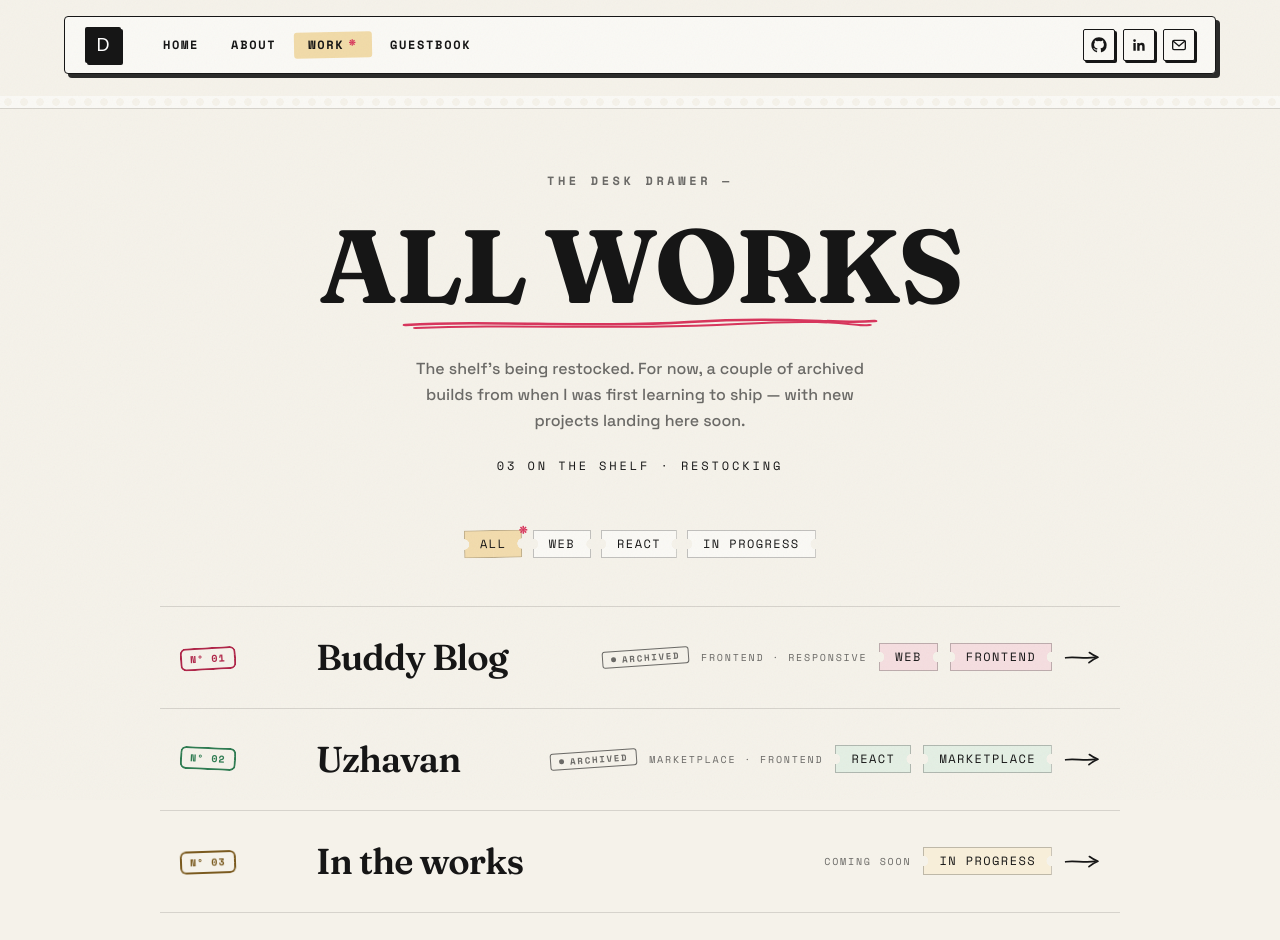
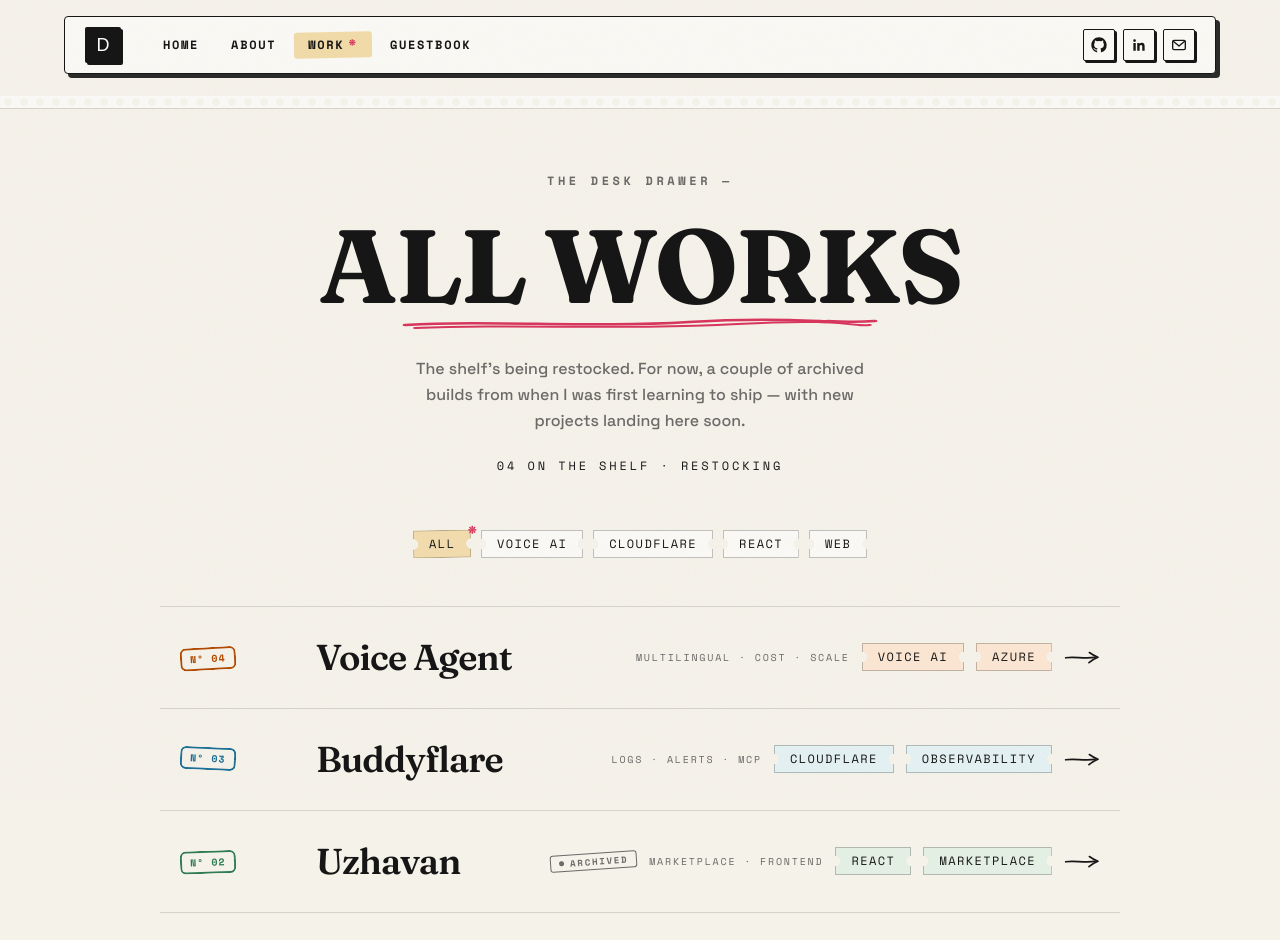
Before and after one commit to Dinesh-3018/portfolio-v2, a Next.js app: page /work in a window 1280 px wide. Shown: the top 940 px of the page. Built offline with nearby package versions, Linux system fonts and the light colour scheme; no server answers; a web font is replaced by a local one.

Commit message:
[UI] Updated content on work and about

```diff
--- a/package.json
+++ b/package.json
@@ -9,7 +9,8 @@
     "dev": "next dev",
     "build": "next build",
     "start": "next start",
-    "lint": "eslint"
+    "lint": "eslint",
+    "test": "node --test src/**/*.test.mjs"
   },
   "dependencies": {
     "@upstash/redis": "^1.38.0",
--- a/src/components/about/StackSection.tsx
+++ b/src/components/about/StackSection.tsx
@@ -35,7 +35,7 @@ export function StackSection() {
               key={group.label}
               className="flex flex-col gap-3 sm:flex-row sm:items-start sm:gap-6"
             >
-              <dt className="w-28 flex-shrink-0 pt-0.5">
+              <dt className="w-full flex-shrink-0 pt-0.5 sm:w-52">
                 <StampBadge size="sm" tone={ACCENT_INK[accent]} rotate={-2}>
                   {group.label}
                 </StampBadge>
--- a/src/components/work/WorkLedger.tsx
+++ b/src/components/work/WorkLedger.tsx
@@ -1,6 +1,7 @@
 "use client";
 
 import { useEffect, useMemo, useRef, useState, useSyncExternalStore } from "react";
+import { sortProjectsNewestFirst } from "@/data/projects";
 import type { Project } from "@/data/types";
 import { useReveal } from "@/lib/useReveal";
 import FilterChips from "./FilterChips";
@@ -117,7 +118,7 @@ export interface WorkLedgerProps {
  * toggles the [hidden] attribute, so it's purely render-level.
  */
 export function WorkLedger({ projects }: WorkLedgerProps) {
-  const ordered = useMemo(() => [...projects].sort((a, b) => a.order - b.order), [projects]);
+  const ordered = useMemo(() => sortProjectsNewestFirst(projects), [projects]);
   const chips = useMemo(() => {
     const list: string[] = ["ALL"];
     for (const project of ordered) {
--- a/src/data/projects.ts
+++ b/src/data/projects.ts
@@ -85,41 +85,93 @@ export const projects: Project[] = [
     ],
   },
   {
-    slug: "in-the-works",
+    slug: "buddyflare",
     order: 3,
-    title: "In the works",
-    tagline: "A new build is taking shape here — the full case file lands soon.",
-    cardBlurb: "Reserved for something I'm building right now. Real screenshots and the write-up drop in shortly.",
-    tags: ["IN PROGRESS"],
-    accent: "yellow",
+    title: "Buddyflare",
+    tagline: "Open-source logs and alerts that run inside your own Cloudflare account — with a closed beta planned for the end of September 2026.",
+    cardBlurb: "A self-hosted observability stack for realtime logs, searchable history, alerts, and agent-readable production context.",
+    tags: ["CLOUDFLARE", "OBSERVABILITY", "BETA SEP 2026"],
+    accent: "blue",
     archived: false,
-    cover: { src: "/images/projects/placeholder.svg", alt: "In the works — a placeholder for an upcoming project" },
+    featured: true,
+    cover: { src: "/images/projects/buddyflare.png", alt: "Buddyflare — Cloudflare-native logs and alerts" },
     gallery: [
-      { src: "/images/projects/placeholder.svg", alt: "In the works — a placeholder for an upcoming project" },
+      { src: "/images/projects/buddyflare.png", alt: "Buddyflare — Cloudflare-native logs and alerts" },
     ],
     meta: {
-      role: "Solo build",
-      platform: "TBA",
-      focus: "Coming soon",
+      role: "Creator · Solo build",
+      platform: "Cloudflare Workers · Durable Objects",
+      focus: "Logs · Alerts · MCP",
+      live: { label: "VISIT SITE", href: "https://buddy-clouds-site.dineshg3018.workers.dev/" },
     },
     problem: [
-      "This slot is a placeholder. There's a project in progress that I'll write up properly here — the problem it solves, how I approached it, and what shipped.",
+      "Cloudflare's built-in Worker logs are useful for recent debugging, but small teams still need alerting, longer history, and one place to inspect production signals across their apps.",
+      "Traditional observability platforms can introduce another vendor, another server, and a bill that grows with data volume. I wanted the useful parts of that stack to live in the same Cloudflare account as the applications it watches.",
     ],
     approach: [
-      "Details are on the way. Check back soon for the real screenshots and the full story behind this build.",
+      "I built Buddyflare as an open-source, serverless observability stack on Cloudflare Workers, Durable Objects, D1, R2, and Queues. Logs stream to the dashboard in realtime and archive into the owner's own infrastructure.",
+      "The product stays deliberately focused: searchable logs, practical alert channels, visible usage costs, and an MCP server that lets coding agents inspect production context without putting another hosted vendor in the middle.",
     ],
     built: [
-      "Full write-up coming soon.",
+      "Realtime live tail with searchable log history stored in the user's Cloudflare account.",
+      "Alert delivery to Slack, Discord, Telegram, email, webhooks, PagerDuty, and Opsgenie.",
+      "OpenTelemetry, Loki JSON, Vercel drain, and native JSON ingestion paths.",
+      "A built-in MCP server for scoped, agent-readable production logs.",
     ],
     changed: [
-      "Watch this space.",
+      "Turns the missing alerting and longer-term memory around Workers logs into a deployable product.",
+      "Keeps ownership, infrastructure, and metered usage inside the user's Cloudflare account.",
+      "Closed beta is planned for the end of September 2026.",
+    ],
+  },
+  {
+    slug: "voice-agent",
+    order: 4,
+    title: "Voice Agent",
+    tagline: "An in-progress multilingual voice agent exploring lower-cost conversations with room for higher concurrency.",
+    cardBlurb: "An Azure-based voice experiment focused on making multilingual agents less expensive to run and easier to scale.",
+    tags: ["VOICE AI", "AZURE", "IN PROGRESS"],
+    accent: "orange",
+    archived: false,
+    featured: true,
+    cover: { src: "/images/projects/placeholder.svg", alt: "Voice Agent — multilingual voice AI project under construction" },
+    gallery: [
+      { src: "/images/projects/placeholder.svg", alt: "Voice Agent — multilingual voice AI project under construction" },
+    ],
+    meta: {
+      role: "Solo R&D",
+      platform: "Azure AI · Realtime voice",
+      focus: "Multilingual · Cost · Scale",
+    },
+    problem: [
+      "Multilingual voice agents become expensive quickly, especially when every live conversation holds realtime speech and model capacity. Concurrency limits can become a product constraint before the experience is ready to scale.",
+      "I'm exploring whether the voice pipeline can be broken into more efficient pieces so each conversation costs less while the system supports more simultaneous sessions.",
+    ],
+    approach: [
+      "The project experiments with Azure speech and language models, measuring where latency, model usage, and session limits accumulate across a multilingual conversation.",
+      "The goal is a practical architecture that routes each part of the voice loop deliberately instead of paying the highest realtime cost for every stage. The implementation is still under construction, so results will be documented as they become repeatable.",
+    ],
+    built: [
+      "An evolving Azure-based pipeline for multilingual voice conversations.",
+      "Cost and concurrency experiments across the realtime voice loop.",
+      "A project structure ready to document benchmarks and trade-offs as the build matures.",
+    ],
+    changed: [
+      "Still under construction — no public demo or repository yet.",
+      "The current focus is proving a lower-cost path to multilingual voice at higher concurrency.",
     ],
   },
 ];
 
 export const featuredProjects: Project[] = projects
-  .filter((p) => p.featured)
+  .filter((p) => p.featured && !p.archived)
   .sort((a, b) => a.order - b.order);
+
+export function sortProjectsNewestFirst<T extends Pick<Project, "order">>(
+  collection: readonly T[]
+): T[] {
+  return [...collection].sort((a, b) => b.order - a.order);
+}
 
 export function getProject(slug: string): Project | undefined {
   return projects.find((p) => p.slug === slug);
--- a/src/data/skills.ts
+++ b/src/data/skills.ts
@@ -2,9 +2,53 @@ import type { SkillGroup } from "./types";
 
 // Real stack for Dinesh Ganesan — group labels are used as section headers.
 export const skillGroups: SkillGroup[] = [
-  { label: "LANGUAGES", items: ["JavaScript", "TypeScript", "Python", "HTML", "CSS"] },
-  { label: "FRONTEND", items: ["React", "Redux", "Zustand", "TanStack Router", "Tailwind CSS"] },
-  { label: "BACKEND", items: ["NestJS", "Express", "Flask", "REST", "Microservices"] },
-  { label: "DATA", items: ["PostgreSQL", "Prisma"] },
-  { label: "TOOLS", items: ["Docker", "Linux", "Git", "JIRA", "Postman"] },
+  { label: "LANGUAGES", items: ["JavaScript", "TypeScript", "Python"] },
+  {
+    label: "FRONTEND",
+    items: [
+      "React.js",
+      "Next.js",
+      "Redux",
+      "Tailwind CSS",
+      "HTML5",
+      "CSS3",
+      "Micro-frontend architecture",
+      "Design systems",
+    ],
+  },
+  {
+    label: "BACKEND",
+    items: [
+      "Node.js",
+      "NestJS",
+      "Flask",
+      "RESTful APIs",
+      "Microservices",
+      "Repository design pattern",
+    ],
+  },
+  {
+    label: "DATABASES & ORM",
+    items: ["PostgreSQL", "Prisma", "Database design and optimization"],
+  },
+  {
+    label: "AUTH & IDENTITY",
+    items: ["OAuth 2.0", "OIDC", "Role-based authorization (RBAC)", "Scopes", "Session management"],
+  },
+  {
+    label: "VOICE & REAL-TIME",
+    items: ["WebRTC", "Voice agents", "Real-time audio pipelines"],
+  },
+  {
+    label: "CLOUD & INFRA",
+    items: ["AWS", "Azure", "Oracle Cloud", "Cloudflare (DNS, CDN, edge/security config)", "Docker"],
+  },
+  {
+    label: "DEVOPS & TOOLING",
+    items: ["Git", "Linux", "Postman", "Nexus (private npm registry)", "CI/CD"],
+  },
+  {
+    label: "OTHER",
+    items: ["Playing cards", "UNO", "Building weird ideas into products"],
+  },
 ];
```
Also changed, not shown: public/images/projects/buddyflare.png (added), 1 other file (tests, documents, lock files or other folders).
